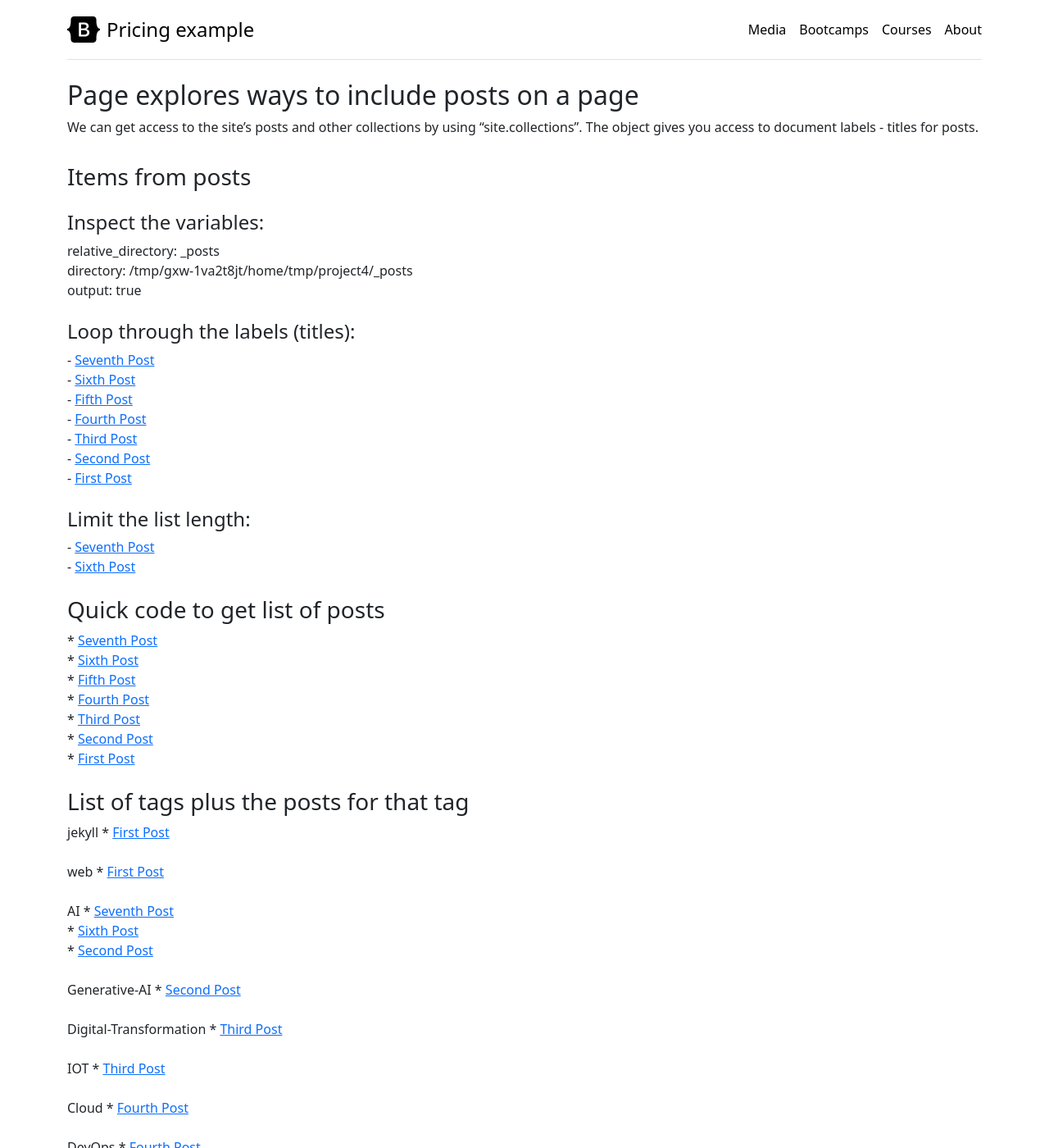
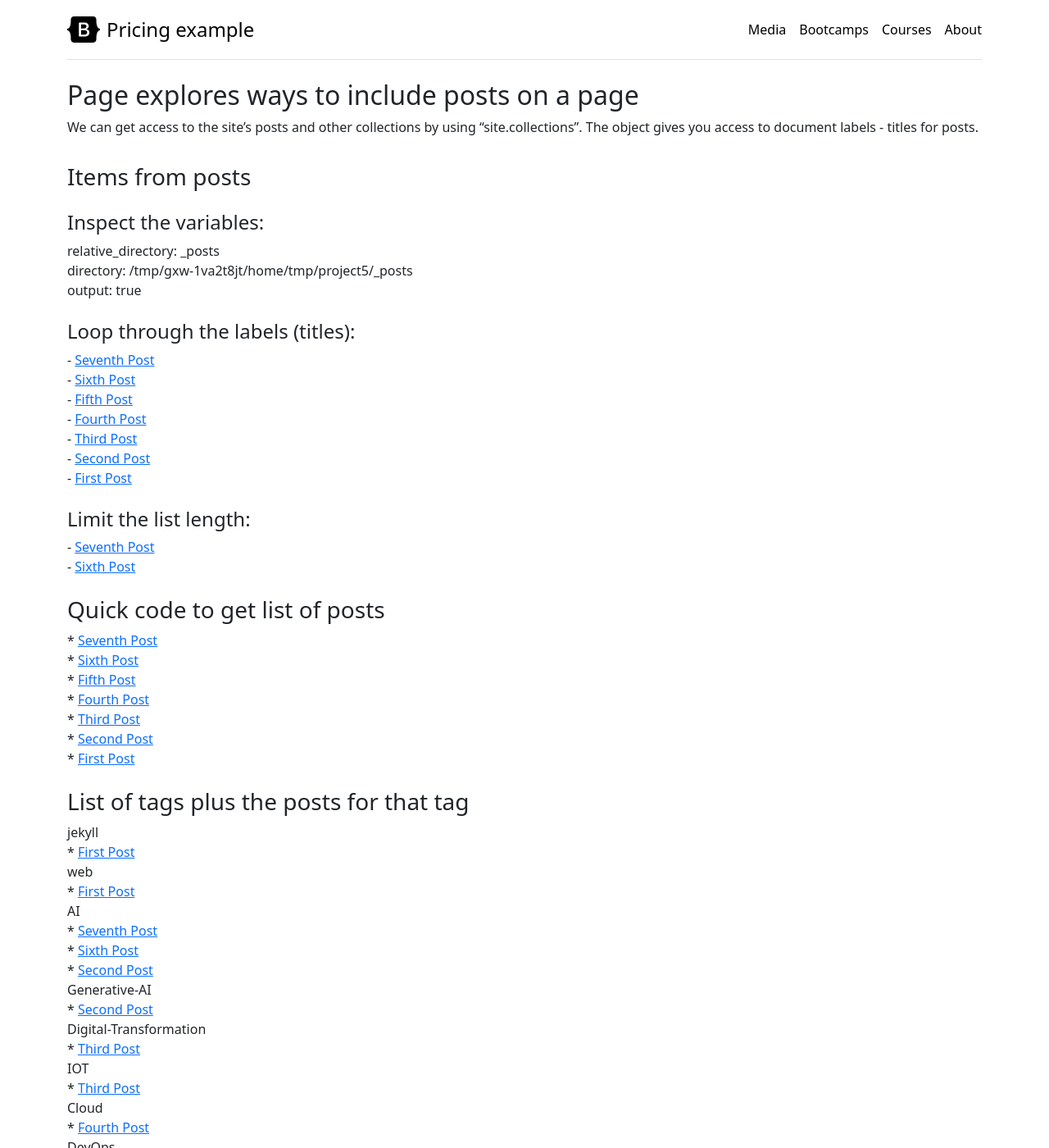
Before and after one commit to abelsan/plato, a Jekyll site: the page built from post_links.md, in a window 1280 px wide and 1400 px high. Shown: the whole window at 82% size. Built offline with Jekyll 4.4.1, drawn with Linux system fonts in a browser that asks for light colours; our own code applies the rules of GitHub Pages for plain Markdown files; some of the changed text lies outside the part shown.

Commit message:
tag list

```diff
--- a/_layouts/tags.html
+++ b/_layouts/tags.html
@@ -35,11 +35,10 @@ layout: base
 
 <h3>List of tags plus the posts for that tag</h3>
 {% for tag in site.tags %}
-  {{ tag[0] }}
+  {{ tag[0] }} <br>
     {% for post in tag[1] %}
       * <a href="{{ post.url }}">{{ post.title }}</a> <br>
     {% endfor %}
-    <br>
 {% endfor %}
 <br class="py-3">
 
```
